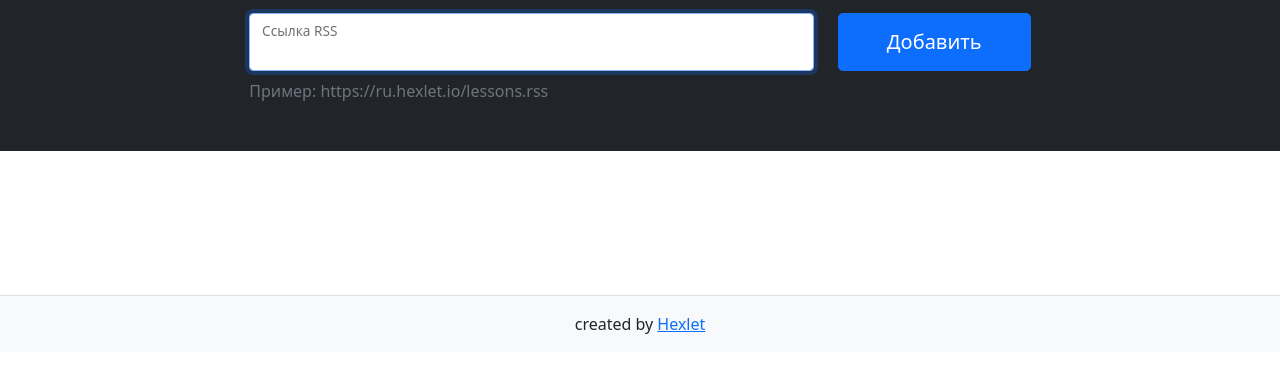
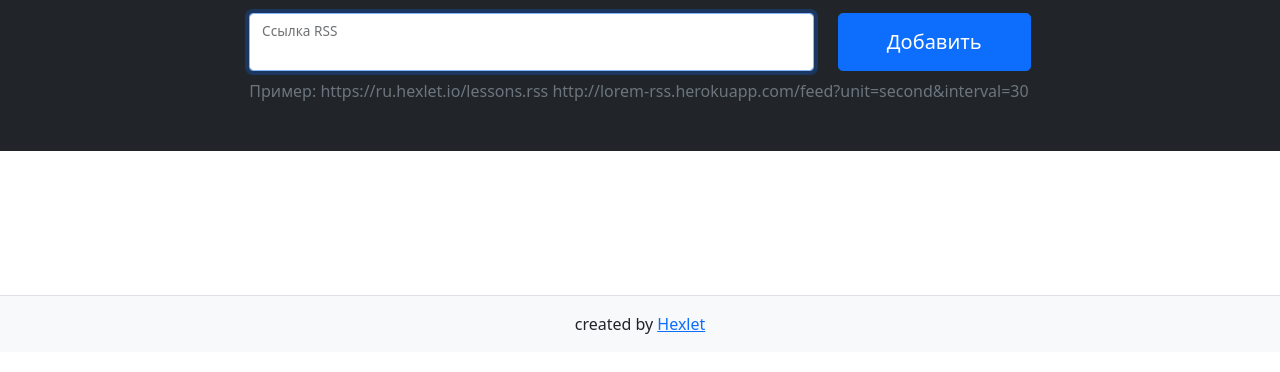
Before and after one commit to Tsogoeva/frontend-project-lvl3, a website built with webpack: page index.html in a window 1280 px wide. Shown: the part 158-530 px from the top of the page. Built offline with nearby package versions, Linux system fonts and the light colour scheme; what on-change would draw is missing.

Commit message:
add example

```diff
--- a/index.html
+++ b/index.html
@@ -41,7 +41,7 @@
                                 </div>
                             </div>
                         </form>
-                        <p class="mt-2 mb-0 text-muted">Пример: https://ru.hexlet.io/lessons.rss</p>
+                        <p class="mt-2 mb-0 text-muted">Пример: https://ru.hexlet.io/lessons.rss http://lorem-rss.herokuapp.com/feed?unit=second&interval=30</p>
                         <p class="feedback m-0 position-absolute small text-danger"></p>
                     </div>
                 </div>
```
